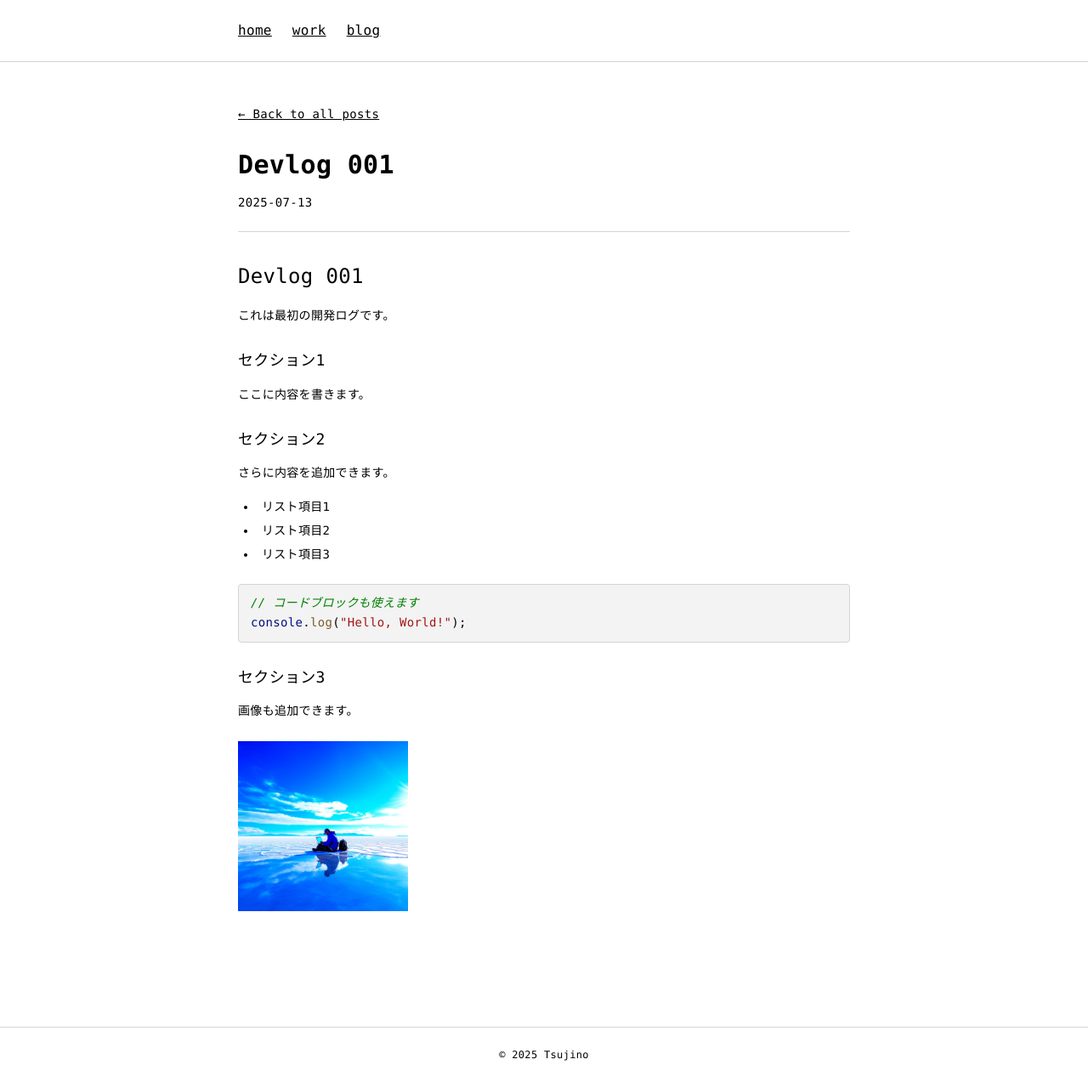
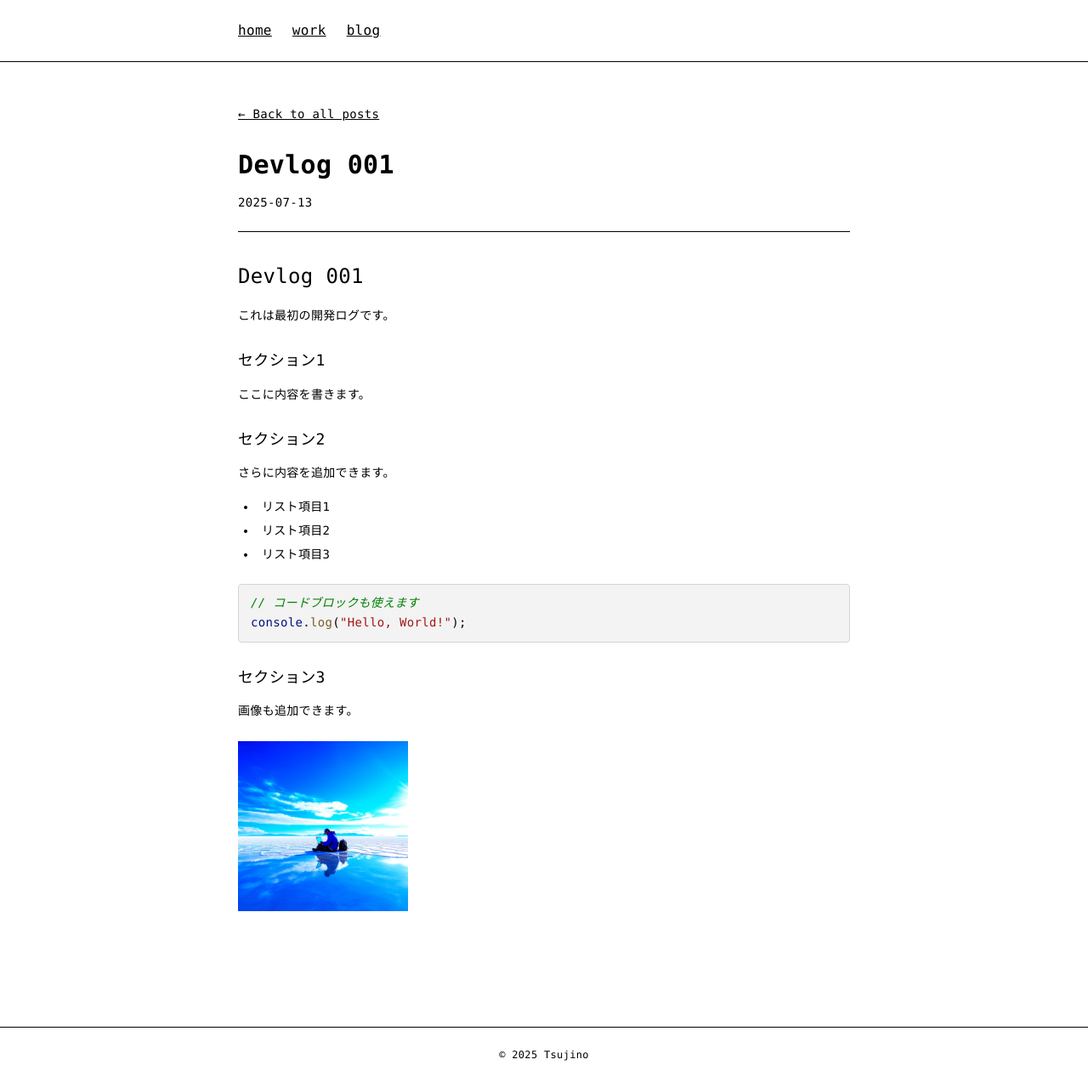
Before and after one commit to ttsujino/ttsujino.github.io, a Next.js app in the folder portfolio/: page /blog/devlog-000 in a window 1280 px wide. Shown: the whole page at 85% size. Built offline with nearby package versions, Linux system fonts and the light colour scheme.

Commit message:
線を黒に変更

```diff
--- a/portfolio/src/app/blog/[slug]/page.tsx
+++ b/portfolio/src/app/blog/[slug]/page.tsx
@@ -28,7 +28,7 @@ export default async function BlogPost({
     <PageTransition>
       <article className="space-y-6">
         {/* ヘッダー */}
-        <header className="space-y-4 pb-6 border-b border-neutral-300">
+        <header className="space-y-4 pb-6 border-b border-black">
           <Link
             href="/blog"
             className="text-black text-sm inline-block mb-4 underline"
--- a/portfolio/src/app/layout.tsx
+++ b/portfolio/src/app/layout.tsx
@@ -14,7 +14,7 @@ export default function RootLayout({ children }: { children: ReactNode }) {
       <head>{/* 必要に応じてメタタグを追加 */}</head>
       <body className="bg-white text-black font-mono min-h-screen">
         {/* Simple Header */}
-        <header className="border-b border-neutral-300">
+        <header className="border-b border-black">
           <div className="max-w-3xl mx-auto px-6 py-6">
             <nav>
               <ul className="flex gap-6 text-base">
@@ -44,7 +44,7 @@ export default function RootLayout({ children }: { children: ReactNode }) {
         </main>
 
         {/* Simple Footer */}
-        <footer className="mt-16 text-center py-6 text-black text-xs border-t border-neutral-300">
+        <footer className="mt-16 text-center py-6 text-black text-xs border-t border-black">
           <p>© {new Date().getFullYear()} Tsujino</p>
         </footer>
       </body>
```
